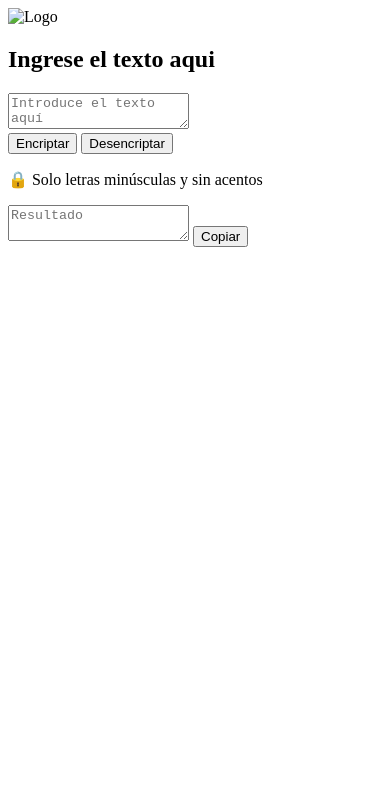
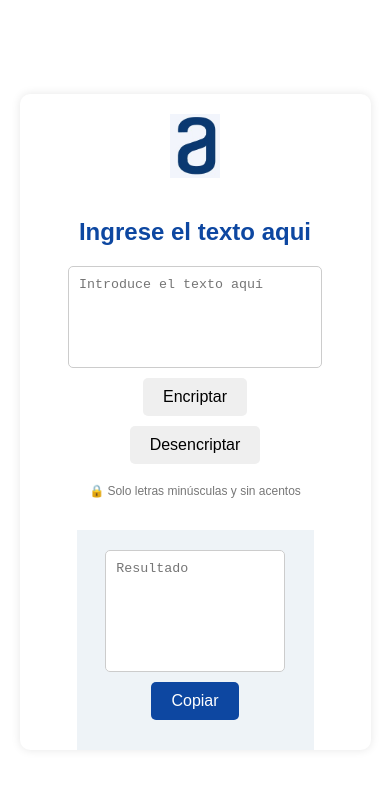
Before and after one commit to LVivanco/Alura_Challenge_1_Encriptador, a plain HTML site: page index.html in a window 390 px wide. Drawn offline with Linux system fonts and the light colour scheme.

Commit message:
feat: Update logo and script file names
The commit updates the file names for the logo image and script file to match the changes made in the HTML file.

```diff
--- a/index.html
+++ b/index.html
@@ -4,12 +4,12 @@
         <meta charset="UTF-8" />
         <meta name="viewport" content="width=device-width, initial-scale=1.0" />
         <title>Encriptador de Texto</title>
-        <link rel="stylesheet" href="styles.css" />
+        <link rel="stylesheet" href="style.css" />
     </head>
     <body>
         <div class="container">
             <div class="left-panel">
-                <img src="logo.png" alt="Logo" class="logo" />
+                <img src="logo.jpg" alt="Logo" class="logo" />
                 <h2>Ingrese el texto aqui</h2>
                 <textarea
                     id="inputText"
@@ -37,6 +37,6 @@
                 </div>
             </div>
         </div>
-        <script src="scripts.js"></script>
+        <script src="script.js"></script>
     </body>
 </html>
--- a/style.css
+++ b/style.css
@@ -1,22 +1,23 @@
 body {
     font-family: Arial, sans-serif;
+    margin: 0;
     display: flex;
-    justify-content: center;
-    align-items: center;
-    height: 100vh;
-    background-color: #f0f0f0;
-    margin: 0;
+    justify-content: center; /* Centrar horizontalmente */
+    align-items: center; /* Centrar verticalmente */
+    height: 100vh; /* Utilizar toda la altura de la pantalla */
 }
 
 .container {
     display: flex;
+    flex-direction: row; /* Contenedores lado a lado en pantallas grandes */
+    justify-content: center; /* Centrar horizontalmente */
+    align-items: center; /* Centrar verticalmente */
     background-color: #fff;
     border-radius: 10px;
     box-shadow: 0 0 10px rgba(0, 0, 0, 0.1);
     width: 90%;
     max-width: 1200px;
     overflow: hidden;
-    flex-direction: column;
 }
 
 .left-panel,
@@ -49,8 +50,8 @@ textarea {
 
 .buttons {
     display: flex;
-    justify-content: space-around;
-    width: 100%;
+    flex-direction: column; /* Botones de arriba a abajo en pantallas pequeñas */
+    align-items: center; /* Centrar horizontalmente */
 }
 
 button {
@@ -59,16 +60,7 @@ button {
     border: none;
     border-radius: 5px;
     cursor: pointer;
-}
-
-.encrypt-btn {
-    background-color: #0d47a1;
-    color: white;
-}
-
-.decrypt-btn {
-    background-color: #e3f2fd;
-    color: #0d47a1;
+    margin-bottom: 10px;
 }
 
 .note {
@@ -104,3 +96,31 @@ button {
     border-radius: 5px;
     cursor: pointer;
 }
+
+/* Media Queries para hacer la web responsive */
+
+@media only screen and (max-width: 768px) {
+    .container {
+        flex-direction: column; /* Cambiado a columna para dispositivos más pequeños */
+    }
+
+    .left-panel,
+    .right-panel {
+        padding: 20px; /* Restaurar el relleno para dispositivos más pequeños */
+    }
+
+    textarea {
+        width: 100%; /* Hacer el textarea ocupar todo el ancho en dispositivos más pequeños */
+    }
+}
+
+@media only screen and (max-width: 480px) {
+    .buttons {
+        flex-direction: column; /* Cambiado a columna para dispositivos más pequeños */
+        align-items: center; /* Centrar los botones horizontalmente */
+    }
+
+    textarea {
+        height: 80px; /* Reducir la altura del textarea en dispositivos aún más pequeños */
+    }
+}
```
Also changed, not shown: imagen1.jpg (added), logo.jpg (added).
